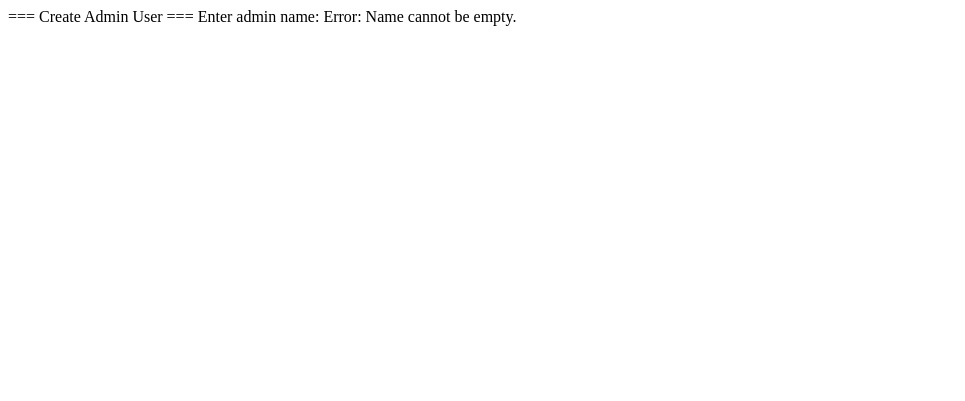
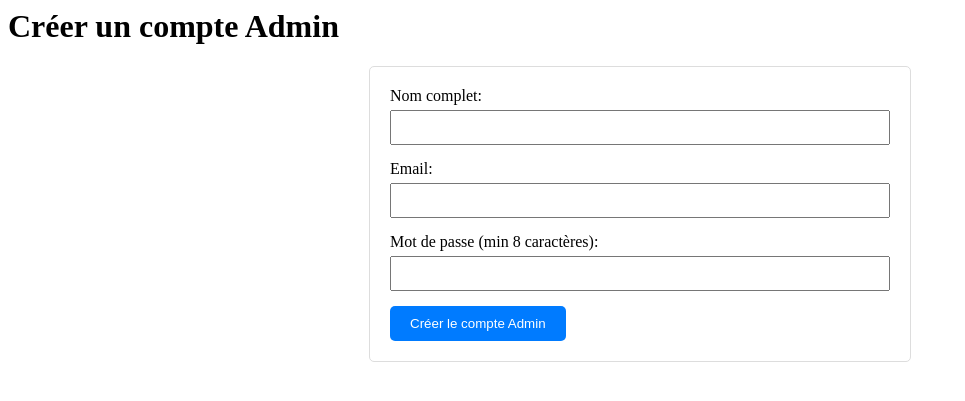
Before and after one commit to Ezechias22/luxestarspower, a PHP site: page /public/create_admin.php in a window 1280 px wide. Shown: the top 401 px of the page, without its empty margins (0-965 px from the left). Run offline with PHP 8.4, Linux system fonts and the light colour scheme; data that the repository does not hold is empty; some libraries are stand-ins or nearby versions.

Commit message:
Fix create_admin for Railway (web form)

```diff
--- a/public/create_admin.php
+++ b/public/create_admin.php
@@ -1,136 +1,92 @@
 <?php
+echo "<h1>Créer un compte Admin</h1>";
 
-/**
- * Create Admin User Script
- * Usage: php scripts/create_admin.php
- */
+// Charger autoload seulement si .env existe
+if (file_exists(__DIR__ . '/../.env')) {
+    require_once __DIR__ . '/../vendor/autoload.php';
+    $dotenv = Dotenv\Dotenv::createImmutable(__DIR__ . '/..');
+    $dotenv->safeLoad();
+}
 
-require_once __DIR__ . '/../vendor/autoload.php';
+// Connexion DB avec Railway variables
+$host = getenv('DB_HOST') ?: $_ENV['DB_HOST'] ?? null;
+$dbname = getenv('DB_NAME') ?: $_ENV['DB_DATABASE'] ?? null;
+$user = getenv('DB_USER') ?: $_ENV['DB_USERNAME'] ?? null;
+$pass = getenv('DB_PASS') ?: $_ENV['DB_PASSWORD'] ?? null;
 
-$dotenv = Dotenv\Dotenv::createImmutable(__DIR__ . '/..');
-$dotenv->load();
-
-// Database connection
-$dsn = sprintf(
-    'mysql:host=%s;port=%s;dbname=%s;charset=utf8mb4',
-    $_ENV['DB_HOST'],
-    $_ENV['DB_PORT'],
-    $_ENV['DB_DATABASE']
-);
+if (!$host || !$dbname || !$user) {
+    die("<p style='color:red'>Variables DB manquantes!</p>");
+}
 
 try {
-    $pdo = new PDO($dsn, $_ENV['DB_USERNAME'], $_ENV['DB_PASSWORD'], [
-        PDO::ATTR_ERRMODE => PDO::ERRMODE_EXCEPTION,
-        PDO::ATTR_DEFAULT_FETCH_MODE => PDO::FETCH_ASSOC,
-    ]);
+    $pdo = new PDO("mysql:host=$host;port=3306;dbname=$dbname;charset=utf8mb4", $user, $pass);
+    $pdo->setAttribute(PDO::ATTR_ERRMODE, PDO::ERRMODE_EXCEPTION);
 } catch (PDOException $e) {
-    die("Database connection failed: " . $e->getMessage() . "\n");
+    die("<p style='color:red'>Connexion DB échouée: " . $e->getMessage() . "</p>");
 }
 
-echo "=== Create Admin User ===\n\n";
+// Traiter le formulaire
+if ($_SERVER['REQUEST_METHOD'] === 'POST') {
+    $name = trim($_POST['name'] ?? '');
+    $email = trim($_POST['email'] ?? '');
+    $password = $_POST['password'] ?? '';
 
-// Check if admin already exists
-$stmt = $pdo->query("SELECT COUNT(*) as count FROM users WHERE role = 'admin'");
-$adminExists = $stmt->fetch()['count'] > 0;
+    if (empty($name) || empty($email) || empty($password)) {
+        echo "<p style='color:red'>Tous les champs sont requis!</p>";
+    } elseif (!filter_var($email, FILTER_VALIDATE_EMAIL)) {
+        echo "<p style='color:red'>Email invalide!</p>";
+    } elseif (strlen($password) < 8) {
+        echo "<p style='color:red'>Le mot de passe doit faire au moins 8 caractères!</p>";
+    } else {
+        // Vérifier si email existe
+        $stmt = $pdo->prepare("SELECT COUNT(*) FROM users WHERE email = ?");
+        $stmt->execute([$email]);
 
-if ($adminExists) {
-    echo "Warning: An admin user already exists.\n";
-    echo "Do you want to create another admin? (y/n): ";
-    $confirm = trim(fgets(STDIN));
-    if (strtolower($confirm) !== 'y') {
-        echo "Aborted.\n";
-        exit(0);
+        if ($stmt->fetchColumn() > 0) {
+            echo "<p style='color:red'>Cet email existe déjà!</p>";
+        } else {
+            // Créer l'admin
+            $passwordHash = password_hash($password, PASSWORD_ARGON2ID);
+
+            $stmt = $pdo->prepare("
+                INSERT INTO users (name, email, password_hash, role, is_active, email_verified_at, created_at, updated_at)
+                VALUES (?, ?, ?, 'admin', 1, NOW(), NOW(), NOW())
+            ");
+
+            if ($stmt->execute([$name, $email, $passwordHash])) {
+                echo "<div style='color:green; padding:20px; background:#d4edda; border:1px solid #c3e6cb; border-radius:5px;'>";
+                echo "<h2>✅ Admin créé avec succès!</h2>";
+                echo "<p><strong>Nom:</strong> $name</p>";
+                echo "<p><strong>Email:</strong> $email</p>";
+                echo "<p><strong>Rôle:</strong> admin</p>";
+                echo "<p><a href='/'>← Aller à l'accueil</a></p>";
+                echo "</div>";
+                exit;
+            } else {
+                echo "<p style='color:red'>Erreur lors de la création!</p>";
+            }
+        }
     }
 }
+?>
 
-// Get admin details
-echo "Enter admin name: ";
-$name = trim(fgets(STDIN));
+<form method="POST" style="max-width:500px; margin:20px auto; padding:20px; border:1px solid #ddd; border-radius:5px;">
+    <div style="margin-bottom:15px;">
+        <label>Nom complet:</label><br>
+        <input type="text" name="name" required style="width:100%; padding:8px; margin-top:5px;">
+    </div>
 
-if (empty($name)) {
-    die("Error: Name cannot be empty.\n");
-}
+    <div style="margin-bottom:15px;">
+        <label>Email:</label><br>
+        <input type="email" name="email" required style="width:100%; padding:8px; margin-top:5px;">
+    </div>
 
-echo "Enter admin email: ";
-$email = trim(fgets(STDIN));
+    <div style="margin-bottom:15px;">
+        <label>Mot de passe (min 8 caractères):</label><br>
+        <input type="password" name="password" required minlength="8" style="width:100%; padding:8px; margin-top:5px;">
+    </div>
 
-if (!filter_var($email, FILTER_VALIDATE_EMAIL)) {
-    die("Error: Invalid email address.\n");
-}
-
-// Check if email already exists
-$stmt = $pdo->prepare("SELECT COUNT(*) as count FROM users WHERE email = ?");
-$stmt->execute([$email]);
-if ($stmt->fetch()['count'] > 0) {
-    die("Error: Email already exists.\n");
-}
-
-echo "Enter admin password (minimum 8 characters): ";
-$password = trim(fgets(STDIN));
-
-if (strlen($password) < 8) {
-    die("Error: Password must be at least 8 characters.\n");
-}
-
-echo "Confirm password: ";
-$passwordConfirm = trim(fgets(STDIN));
-
-if ($password !== $passwordConfirm) {
-    die("Error: Passwords do not match.\n");
-}
-
-// Hash password
-$passwordHash = password_hash($password, PASSWORD_ARGON2ID);
-
-// Create admin user
-try {
-    $stmt = $pdo->prepare("
-        INSERT INTO users (name, email, password_hash, role, is_active, email_verified_at, created_at, updated_at)
-        VALUES (?, ?, ?, 'admin', 1, NOW(), NOW(), NOW())
-    ");
-
-    $stmt->execute([$name, $email, $passwordHash]);
-
-    $userId = $pdo->lastInsertId();
-
-    echo "\n✓ Admin user created successfully!\n\n";
-    echo "User ID: {$userId}\n";
-    echo "Name: {$name}\n";
-    echo "Email: {$email}\n";
-    echo "Role: admin\n\n";
-
-    echo "You can now login at: " . $_ENV['APP_URL'] . "/admin\n";
-
-    // Log activity
-    $stmt = $pdo->prepare("
-        INSERT INTO activity_logs (user_id, action_type, ip_address, created_at)
-        VALUES (?, 'admin_created', '127.0.0.1', NOW())
-    ");
-    $stmt->execute([$userId]);
-
-    // Optional: Send welcome email
-    echo "\nSend welcome email? (y/n): ";
-    $sendEmail = trim(fgets(STDIN));
-
-    if (strtolower($sendEmail) === 'y') {
-        // Load mail service
-        require_once __DIR__ . '/../app/Services/MailService.php';
-
-        $mailService = new \App\Services\MailService();
-        $sent = $mailService->send(
-            $email,
-            "Welcome to " . $_ENV['APP_NAME'],
-            'emails/welcome-admin',
-            ['name' => $name, 'email' => $email]
-        );
-
-        if ($sent) {
-            echo "✓ Welcome email sent.\n";
-        } else {
-            echo "✗ Failed to send email.\n";
-        }
-    }
-
-} catch (PDOException $e) {
-    die("Error creating admin user: " . $e->getMessage() . "\n");
-}
+    <button type="submit" style="background:#007bff; color:white; padding:10px 20px; border:none; border-radius:5px; cursor:pointer;">
+        Créer le compte Admin
+    </button>
+</form>
```
